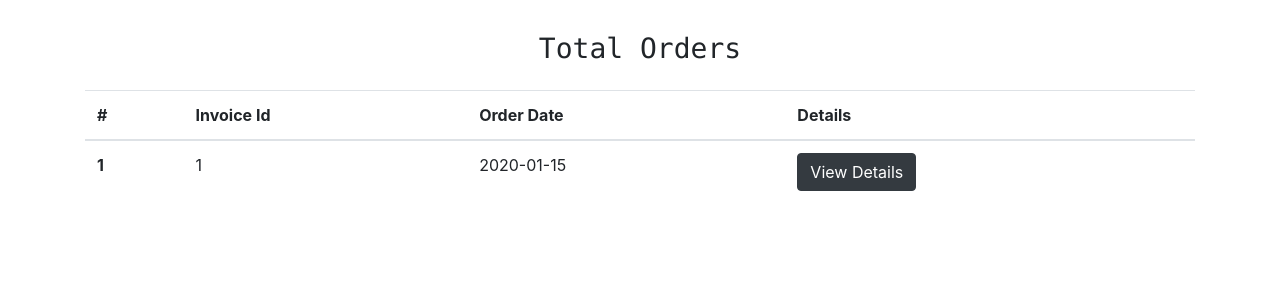
After one commit to nabilmoiun/super-shop, a Django app: page /total_orders/ in a window 1280 px wide. The commit adds this page. Shown: the top 300 px of the page. Run offline with Django 3.2, Linux system fonts and the light colour scheme; tables that the repository leaves empty hold one stand-in row (values such as "Sample post"); some libraries are stand-ins or nearby versions.

Commit message:
created pdf invoice for order details

```diff
--- a/order/models.py
+++ b/order/models.py
@@ -10,6 +10,9 @@ class OrderProduct(models.Model):
 
     def __str__(self):
         return f"{self.product.name} x {self.quantity}"
+
+    def get_total_price(self):
+        return self.product.price * self.quantity
 
 
 class Order(models.Model):
@@ -26,3 +29,9 @@ class Order(models.Model):
     def save(self, *args, **kwargs):
         self.invoice_id = uuid.uuid4().hex
         super(Order, self).save(*args, **kwargs)
+
+    def get_order_total_price(self):
+        total = 0
+        for product in self.products.all():
+            total += product.get_total_price()
+        return total
--- a/order/urls.py
+++ b/order/urls.py
@@ -1,11 +1,15 @@
 from django.contrib import admin
 from django.urls import path
 
-from .views import create_order, get_product_information, save_order, order_details
+from .views import (
+    create_order, get_product_information,
+    save_order, order_details, total_orders
+)
 
 urlpatterns = [
     path('create_order/', create_order, name='create_order'),
     path('get_product_information/<int:product_id>/', get_product_information, name='get_product_information'),
     path('save_order/', save_order, name='save_order'),
-    path('order_details/<int:order_id>/', order_details, name='order_details'),
+    path('total_orders/', total_orders, name='total_ordres'),
+    path('order_details/invoice/<str:invoice_id>/', order_details, name='order_details'),
 ]
--- a/order/views.py
+++ b/order/views.py
@@ -1,12 +1,15 @@
 import json
 
-from django.shortcuts import render
-from django.http import JsonResponse
+from django.shortcuts import render, get_object_or_404
+from django.template.loader import get_template
+from django.http import JsonResponse, HttpResponse
 
 from product.models import Product, Category
 from .models import OrderProduct, Order
 
+from xhtml2pdf import pisa
 from qr_code.qrcode.utils import ContactDetail
+
 
 
 def create_order(request):
@@ -46,18 +49,35 @@ def save_order(request):
     return JsonResponse({"message": "success", "status": 200}, safe=False)
 
 
-def order_details(request, order_id):
-    order = Order.objects.get(id=order_id)
+def total_orders(request):
+    orders = Order.objects.order_by('-order_date')
+    context = {
+        'orders': orders
+    }
+    return render(request, 'order/total_orders.html', context)
+
+
+def order_details(request, invoice_id):
+    order = get_object_or_404(Order, invoice_id=invoice_id)
+    template_path = 'order/order_details.html'
+    response = HttpResponse(content_type='application/pdf')
+    response['Content-Disposition'] = 'filename="report.pdf"'
+    template = get_template(template_path)
     customer_information = ContactDetail(
         first_name=order.customer_name,
         last_name='',
         tel=order.phone,
         email=order.email
     )
-    qr_code_string = f"customer name: {order.customer_name} \n phone:  {order.phone} \n email: {order.email}"
+    qr_code_string = f"customer name: {order.customer_name}\nphone:  {order.phone}\nemail: {order.email}"
     context = {
         'order': order,
         'qr_code_string': qr_code_string,
         'customer_information': customer_information
     }
-    return render(request, 'order/order_details.html', context)
+    html = template.render(context)
+    pisa_status = pisa.CreatePDF(
+       html, dest=response)
+    if pisa_status.err:
+       return HttpResponse('We had some errors <pre>' + html + '</pre>')
+    return response
--- /dev/null
+++ b/templates/order/total_orders.html
@@ -0,0 +1,47 @@
+{% extends 'base.html' %}
+{% block title %} Create Order {% endblock title %}
+{% load static %}
+{% load qr_code %}
+{% block styles %}
+<style>
+    .fa-trash {
+        color: tomato;
+        cursor: pointer;
+        margin-left: 20px;
+    }
+</style>
+{% endblock styles %}
+{% block content %}
+<div class="container">
+    <div class="row">
+        <div class="col-md-12 my-4">
+            <h3 class="text-monospace text-center my-2">Total Orders</h3>
+            {% if orders %}
+            <table class="table table-hover my-4">
+                <thead>
+                  <tr>
+                    <th scope="col">#</th>
+                    <th scope="col">Invoice Id</th>
+                    <th scope="col">Order Date</th>
+                    <th scope="col">Details</th>
+                  </tr>
+                </thead>
+                <tbody>
+                    {% for order in orders %}
+                  <tr>
+                    <th scope="row">{{forloop.counter}}</th>
+                    <td>{{order.invoice_id}}</td>
+                    <td>{{order.order_date|date:'Y-m-d'}}</td>
+                    <td>
+                        <a class="btn btn-dark" href="{% url 'order_details' order.invoice_id %}">View Details</a>
+                    </td>
+                  </tr>
+                  {% endfor %}
+                </tbody>
+              </table>
+              {% else %}
+            <h3 class="text-center my-4">No Orders</h3>
+            {% endif %}
+        </div>
+    </div>
+{% endblock content %}
```
Also changed, not shown: templates/order/order_details.html (+50 -26 lines).
